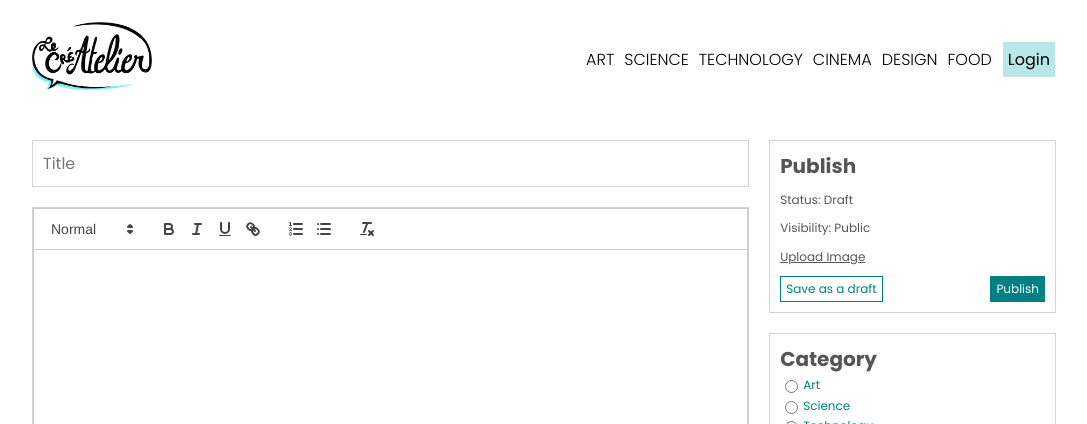
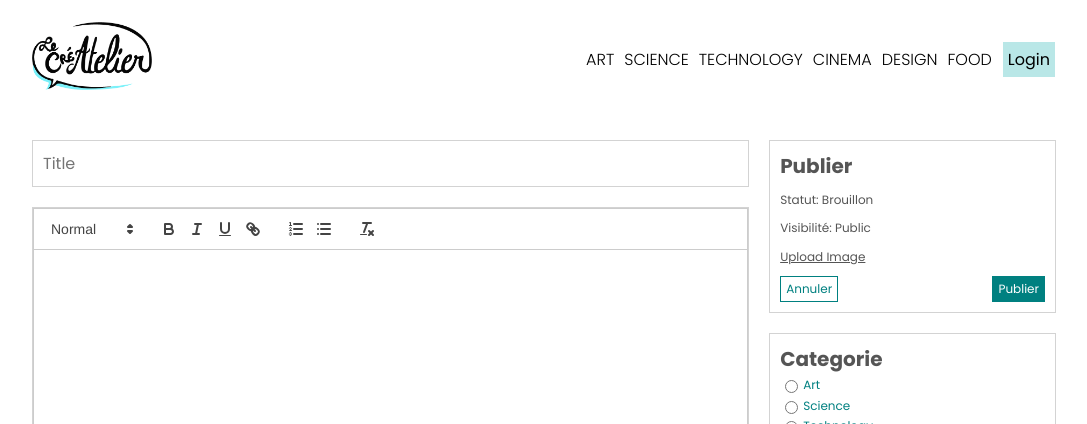
Before and after one commit to FaridAmimri/lecreatelier, a Next.js app: page /write in a window 1280 px wide. Shown: the top 424 px of the page, without its empty margins (96-1183 px from the left). Built offline with nearby package versions, Linux system fonts and the light colour scheme; no server answers.

Commit message:
handle edit post case

```diff
--- a/app/write/page.jsx
+++ b/app/write/page.jsx
@@ -1,26 +1,32 @@
 /** @format */
 'use client'
 
-import { useState } from 'react'
+import { useState, useEffect } from 'react'
 import styles from '@styles/Write.module.scss'
 import ReactQuill from 'react-quill'
 import 'react-quill/dist/quill.snow.css'
 import Input from '@components/Input'
 import { useSession } from 'next-auth/react'
-import { useRouter } from 'next/navigation'
 import { publicRequest } from '@utils/requests'
+import { useSearchParams } from 'next/navigation'
 
 function Write() {
-  const router = useRouter()
+  const searchParams = useSearchParams()
+
+  const titlePost = searchParams.get('title')
+  const titleDesc = searchParams.get('description')
+  const titleCat = searchParams.get('category')
+
   const { data: session } = useSession()
 
   const [submitting, setSubmitting] = useState(false)
-  const [title, setTitle] = useState('')
-  const [description, setDescription] = useState('')
-  const [file, setFile] = useState('')
-  const [category, setCategory] = useState('')
 
-  const CreatePost = async (e) => {
+  const [title, setTitle] = useState(titlePost || '')
+  const [description, setDescription] = useState(titleDesc || '')
+  const [file, setFile] = useState(null)
+  const [category, setCategory] = useState(titleCat || '')
+
+  const handlePost = async (e) => {
     e.preventDefault()
     setSubmitting(true)
 
@@ -35,6 +41,7 @@ function Write() {
       )
 
       const { url } = upload.data
+
       const newPost = {
         userId: session?.user.id,
         avatar: session?.user.image,
@@ -60,11 +67,13 @@ function Write() {
         <input
           type='text'
           placeholder='Title'
+          value={title}
           onChange={(e) => setTitle(e.target.value)}
         ></input>
         <div className={styles.editor}>
           <ReactQuill
             theme='snow'
+            value={description}
             onChange={setDescription}
             style={{ height: '100%', border: 'none' }}
           />
@@ -73,12 +82,12 @@ function Write() {
 
       <div className={styles.menu}>
         <div className={styles.item}>
-          <h1>Publish</h1>
+          <h1>Publier</h1>
           <span>
-            <b>Status: </b>Draft
+            <b>Statut: </b>Brouillon
           </span>
           <span>
-            <b>Visibility: </b>Public
+            <b>Visibilité: </b>Public
           </span>
           <input
             type='file'
@@ -91,49 +100,55 @@ function Write() {
             Upload Image
           </label>
           <div className={styles.buttons}>
-            <button>Save as a draft</button>
-            <button disabled={submitting} onClick={CreatePost}>
-              Publish
+            <button>Annuler</button>
+            <button disabled={submitting} onClick={handlePost}>
+              Publier
             </button>
           </div>
         </div>
 
         <div className={styles.item}>
-          <h1>Category</h1>
+          <h1>Categorie</h1>
           <Input
             styles={styles.category}
             category='art'
             label='Art'
+            checked={category === 'art'}
             onChange={(e) => setCategory(e.target.value)}
           />
           <Input
             styles={styles.category}
             category='science'
             label='Science'
+            checked={category === 'science'}
             onChange={(e) => setCategory(e.target.value)}
           />
           <Input
             styles={styles.category}
             category='technology'
             label='Technology'
+            checked={category === 'technology'}
             onChange={(e) => setCategory(e.target.value)}
           />
           <Input
             styles={styles.category}
             category='cinema'
             label='Cinema'
+            checked={category === 'cinema'}
             onChange={(e) => setCategory(e.target.value)}
           />
           <Input
             styles={styles.category}
             category='design'
             label='Design'
+            checked={category === 'design'}
             onChange={(e) => setCategory(e.target.value)}
           />
           <Input
             styles={styles.category}
             category='food'
             label='Food'
+            checked={category === 'food'}
             onChange={(e) => setCategory(e.target.value)}
           />
         </div>
```
